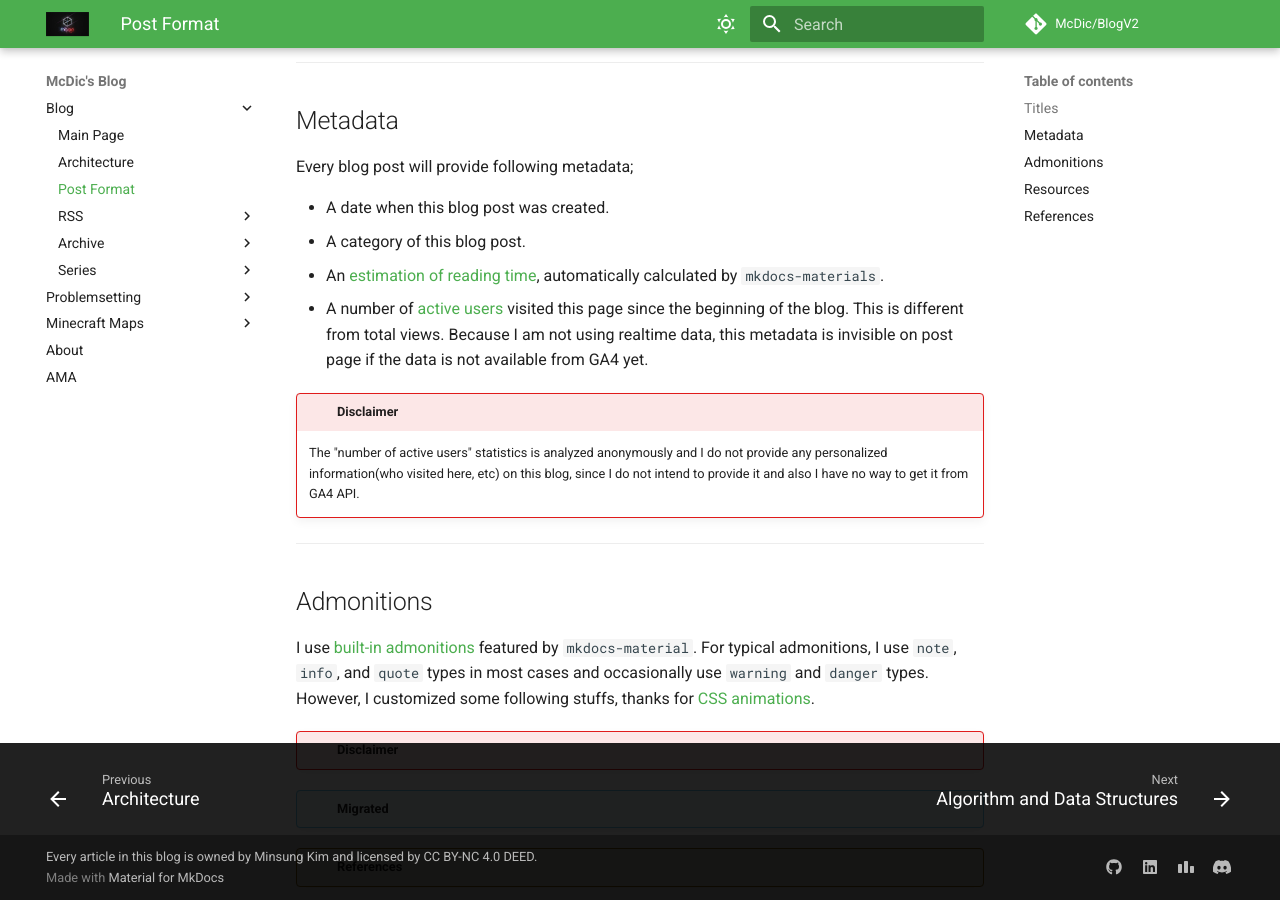
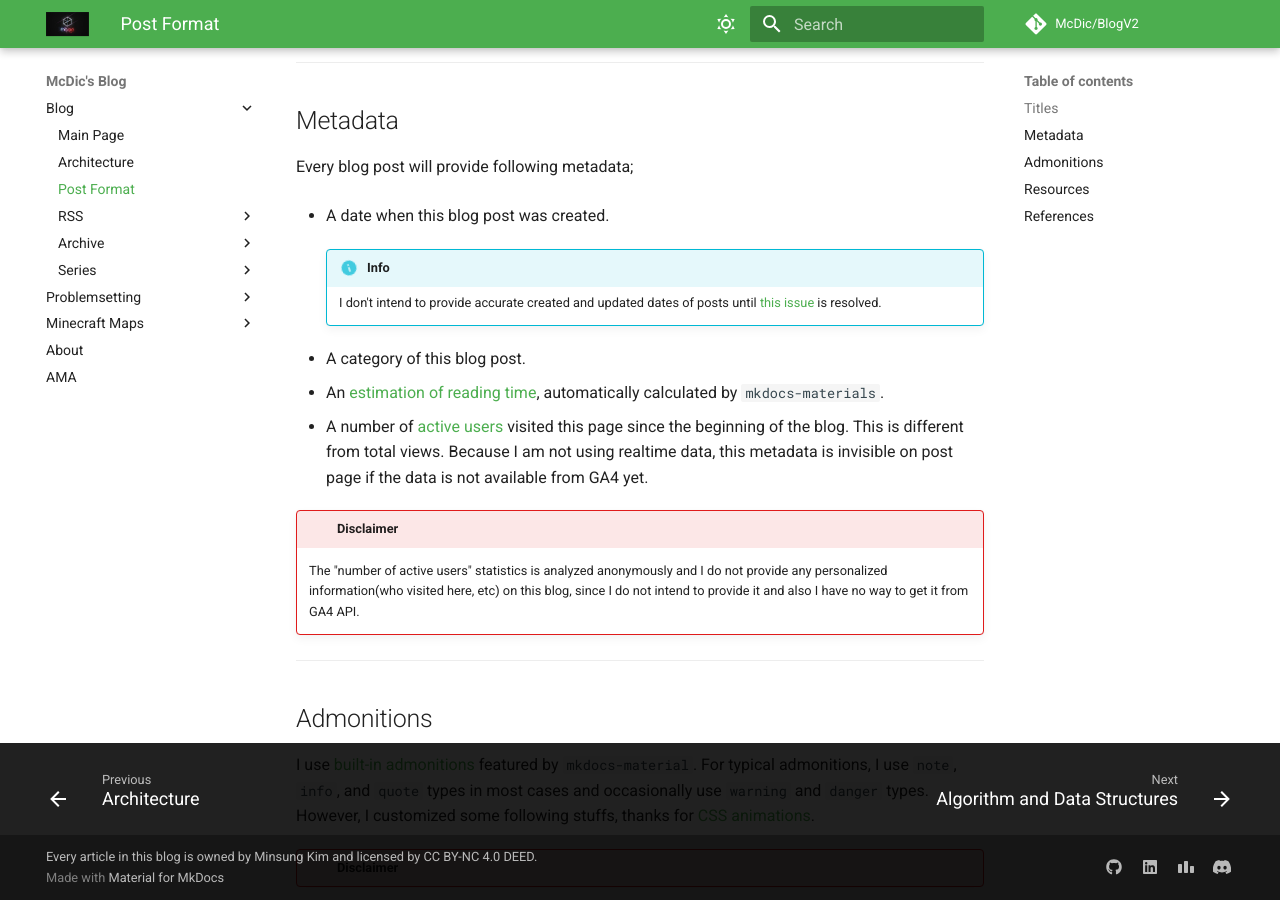
Before and after one commit to McDic/BlogV2, an MkDocs documentation site: the page built from docs/format.md, in a window 1280 px wide and 900 px high, scrolled down 734 px. Built offline with MkDocs 1.6.1 and Material for MkDocs 9.7.7, drawn with Linux system fonts in a browser that asks for light colours; comment, search, counter and statistics services are not loaded.

Commit message:
Notice on blog post dates

```diff
--- a/docs/format.md
+++ b/docs/format.md
@@ -36,6 +36,12 @@ The navigation provided by `mkdocs-material` is available at the right side, if
 Every blog post will provide following metadata;
 
 - A date when this blog post was created.
+
+    !!! info
+
+        I don't intend to provide accurate created and updated dates of posts
+        until [this issue](https://github.com/squidfunk/mkdocs-material/issues/6647#issuecomment-1892206257) is resolved.
+
 - A category of this blog post.
 - An [estimation of reading time](https://squidfunk.github.io/mkdocs-material/setup/setting-up-a-blog/?h=reading#setting-the-reading-time), automatically calculated by `mkdocs-materials`.
 - A number of [active users](https://support.google.com/analytics/answer/12253918?hl=en#:~:text=is%20populated%20automatically.-,Active%20users,engagement_time_msec%20parameter%20from%20a%20website) visited this page since the beginning of the blog.
```
